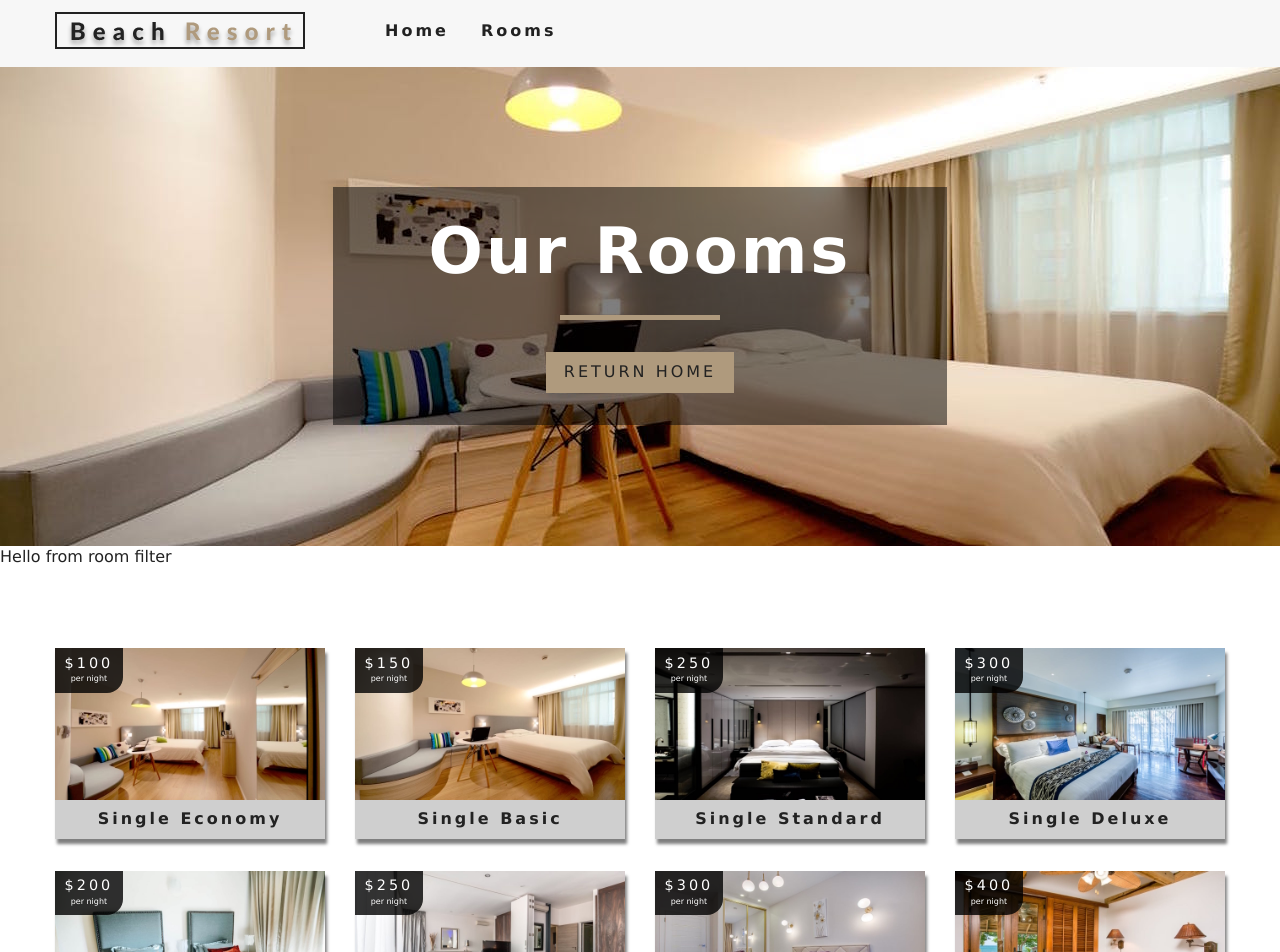
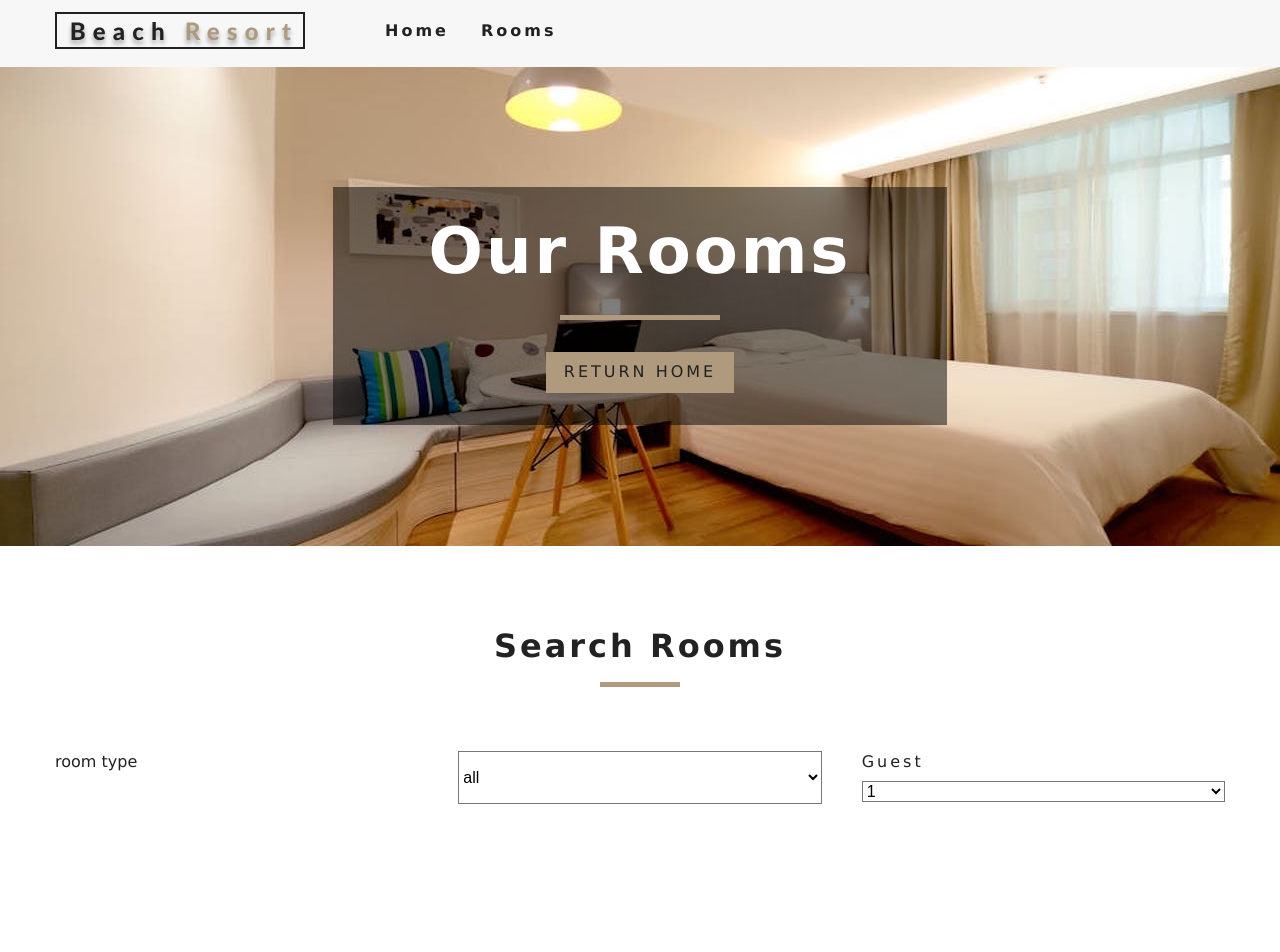
Before and after one commit to rabobahago/beach-resort-app, a React (Create React App) app: page /rooms in a window 1280 px wide. Shown: the top 952 px of the page. Built offline with nearby package versions, Linux system fonts and the light colour scheme.

Commit message:
Room filter component added

```diff
--- a/src/components/RoomFilter.js
+++ b/src/components/RoomFilter.js
@@ -1,5 +1,78 @@
-import React from 'react'
-const RoomsFilter = () => {
-  return <div>Hello from room filter</div>
+import React, { useContext } from 'react'
+import { RoomContext } from '../context'
+import Titles from './Titles'
+//get all unique values
+const getUnique = (items, value) => {
+  return [...new Set(items.map((item) => item[value]))]
+}
+const RoomsFilter = ({ rooms }) => {
+  const context = useContext(RoomContext)
+  const {
+    handleChange,
+    type,
+    capacity,
+    price,
+    minPrice,
+    maxPrice,
+    minSize,
+    maxSize,
+    breakfast,
+    pets,
+  } = context
+
+  //get all unique values
+  let types = getUnique(rooms, 'type')
+  //add all
+  types = ['all', ...types]
+  //map types
+  types = types.map((item, index) => {
+    return (
+      <option value={item} key={index}>
+        {item}
+      </option>
+    )
+  })
+  let people = getUnique(rooms, 'capacity')
+  people = people.map((item, index) => {
+    return (
+      <option value={item} key={index}>
+        {item}
+      </option>
+    )
+  })
+  return (
+    <section className="filter-container">
+      <Titles title="search rooms" />
+      <form className="filter-form">
+        {/* select type */}
+        <label htmlFor="type">room type</label>
+        <select
+          name="type"
+          id="type"
+          value={type}
+          className="form-control"
+          onChange={handleChange}
+        >
+          {types}
+        </select>
+        {/* end of select type */}
+
+        {/* select capacity */}
+        <div className="form-group">
+          <label htmlFor="capacity">Guest</label>
+          <select
+            name="capacity"
+            id="capacity"
+            value={capacity}
+            className="form-control"
+            onChange={handleChange}
+          >
+            {people}
+          </select>
+          {/* end of capacity */}
+        </div>
+      </form>
+    </section>
+  )
 }
 export default RoomsFilter
--- a/src/context.js
+++ b/src/context.js
@@ -7,17 +7,32 @@
     sortedRooms: [],
     featuredRooms: [],
     loading: true,
+    type: 'all',
+    capacity: 1,
+    price: 0,
+    minPrice: 0,
+    maxPrice: 0,
+    minSize: 0,
+    maxSize: 0,
+    breakfast: false,
+    pets: false,
   }
   //getData
   componentDidMount() {
     let rooms = this.formatData(items)
     let featuredRooms = rooms.filter((room) => room.featured === true)
+    let maxPrice = Math.max(...rooms.map((item) => item.price))
+    let maxSize = Math.max(...rooms.map((item) => item.size))
+    //console.log(maxPrice, maxSize)
     this.setState(() => {
       return {
         rooms,
         featuredRooms,
         sortedRooms: rooms,
         loading: false,
+        price: maxPrice,
+        maxPrice,
+        maxSize,
       }
     })
   }
@@ -38,9 +53,56 @@
     const room = tempRooms.find((room) => room.slug === slug)
     return room
   }
+  handleChange = (event) => {
+    const target = event.target
+    const value = event.type === 'checkbox' ? event.checked : target.value
+    const name = event.target.name
+    this.setState(
+      {
+        [name]: value,
+      },
+      this.filterRooms,
+    )
+  }
+  filterRooms = () => {
+    let {
+      rooms,
+      type,
+      capacity,
+      price,
+      minPrice,
+      maxPrice,
+      minSize,
+      maxSize,
+      breakfast,
+      pets,
+    } = this.state
+
+    //all the room
+    let tempRooms = [...rooms]
+    // transform value
+    capacity = parseInt(capacity)
+    // filter by type
+    if (type !== 'all') {
+      tempRooms = tempRooms.filter((room) => room.type === type)
+    }
+    //filter by capacity
+    if (capacity !== 1) {
+      tempRooms = tempRooms.filter((room) => room.capacity >= capacity)
+    }
+    this.setState({
+      sortedRooms: tempRooms,
+    })
+  }
   render() {
     return (
-      <RoomContext.Provider value={{ ...this.state, getRoom: this.getRoom }}>
+      <RoomContext.Provider
+        value={{
+          ...this.state,
+          getRoom: this.getRoom,
+          handleChange: this.handleChange,
+        }}
+      >
         {this.props.children}
       </RoomContext.Provider>
     )
```
Also changed, not shown: 1 other file (tests, documents, lock files or other folders).
